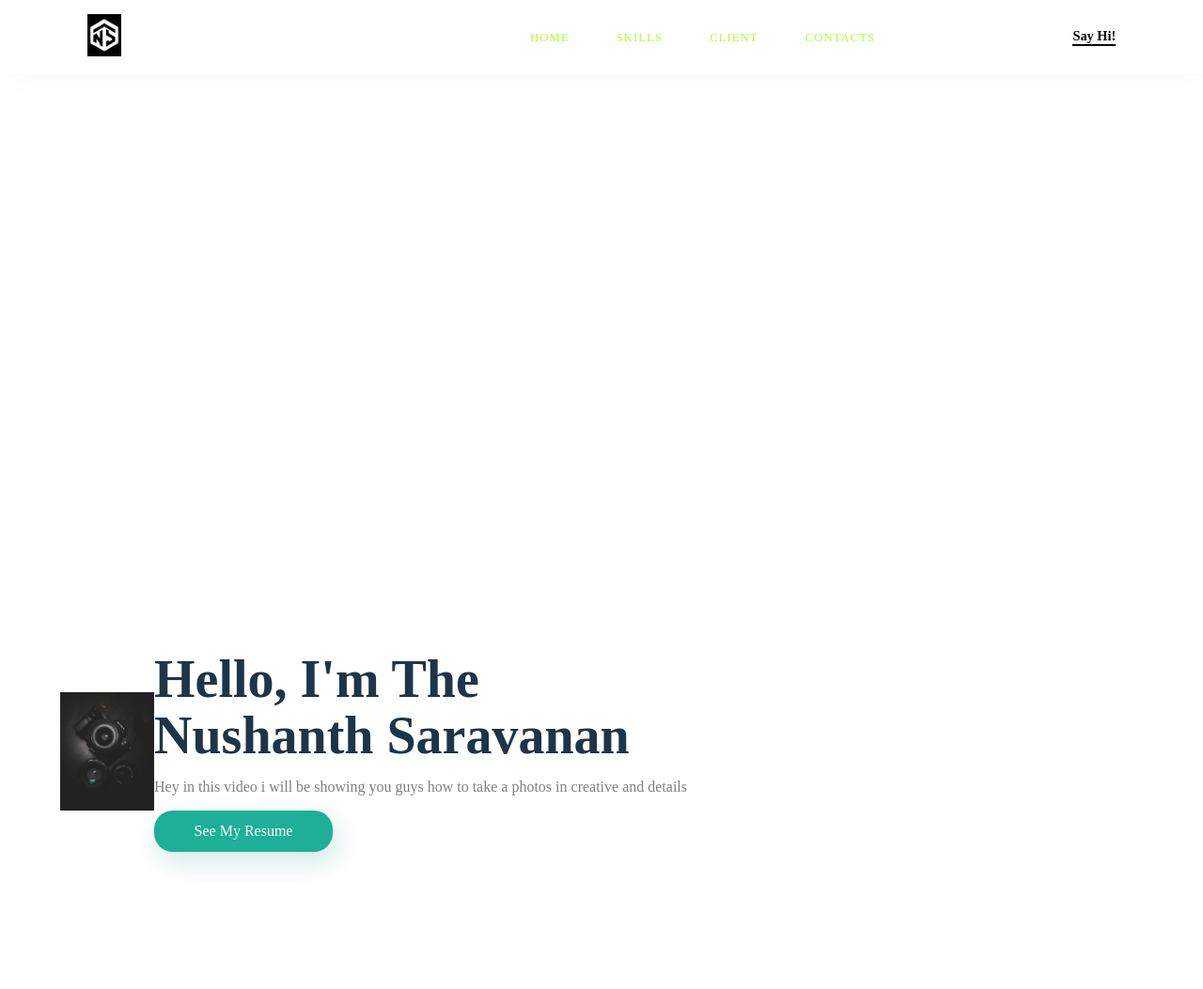
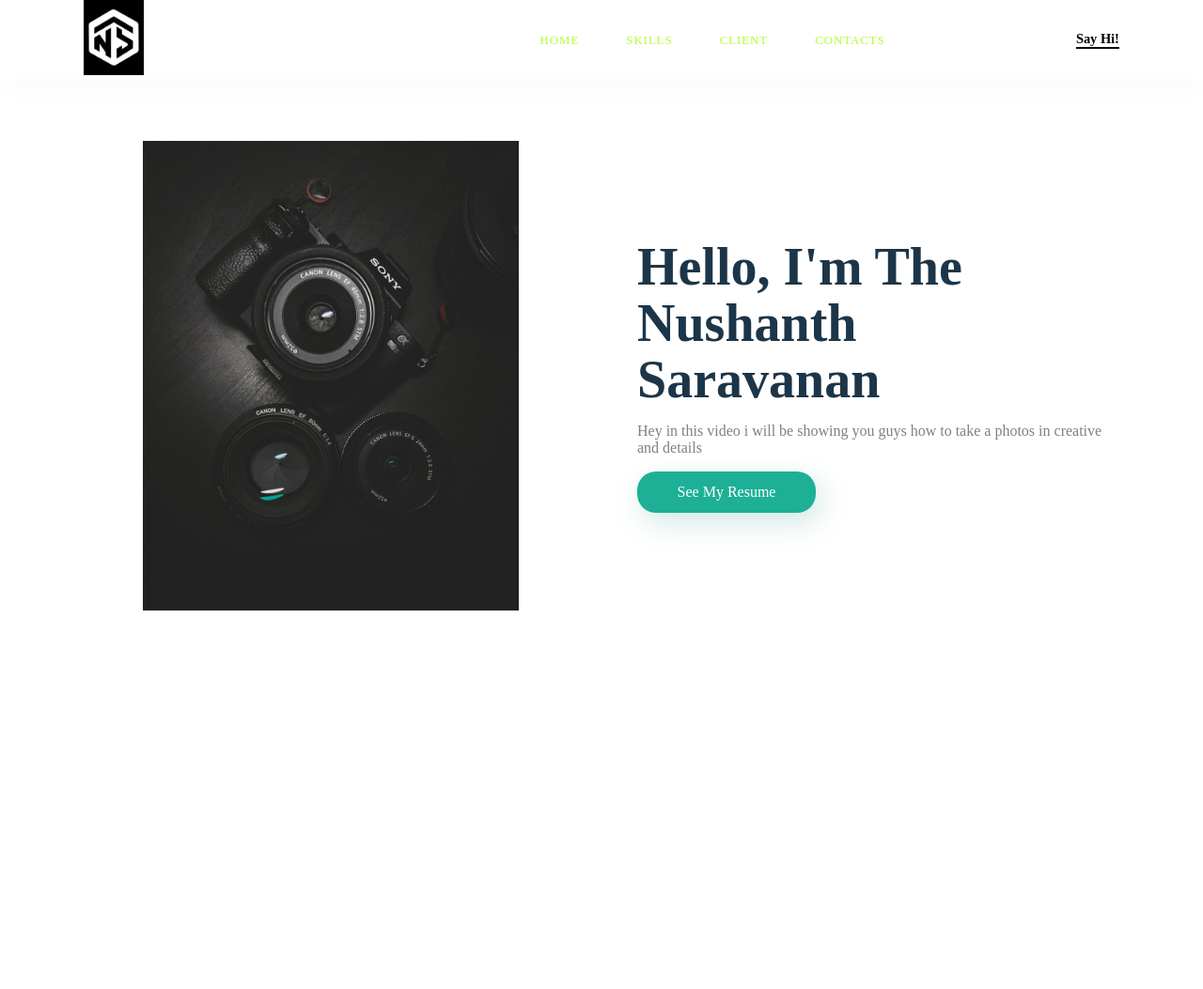
Before and after one commit to Nushanth/Nushanth.github.io, a plain HTML site: page index.html in a window 1280 px wide. Shown: the whole page at 94% size. After the commit the page ends 800 px from the top, so only its background shows below. Drawn offline with Linux system fonts and the light colour scheme.

Commit message:
changed the code

```diff
--- a/index.html
+++ b/index.html
@@ -26,7 +26,7 @@
 
     <div class="Content">
       <div class="image">
-        <img src="conor-luddy-IVaKksEZmZA-unsplash.jpg" alt="Nushanth Sarvanan">
+        <img src="photo-1516035069371-29a1b244cc32.jpeg" alt="Nushanth Sarvanan">
       </div>
       <div class="main-text">
         <h1> Hello, I'm The <br> Nushanth Saravanan</h1>
--- a/style.css
+++ b/style.css
@@ -10,7 +10,7 @@
 
 #main {
   width: 100%;
-  height: 100vh;
+  height: 50vh;
   position: relative;
 }
 
@@ -28,7 +28,7 @@
 }
 
 .logo img {
-  height: 45px;
+  height: 80px;
 }
 
 .menu{
@@ -66,7 +66,7 @@
 }
 
 .image img{
-  width:100px;
+  width: 100%;
   height: 100%;
   object-fit: contain;
 }
@@ -83,7 +83,7 @@
 }
 
 .main-text {
-  width: 500%;
+  width: 500px;
 }
 
 .main-text h1 {
```
Also changed, not shown: conor-luddy-IVaKksEZmZA-unsplash.jpg (deleted), photo-1516035069371-29a1b244cc32.jpeg (added).
